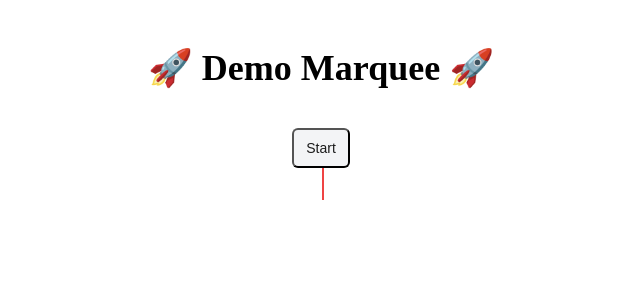
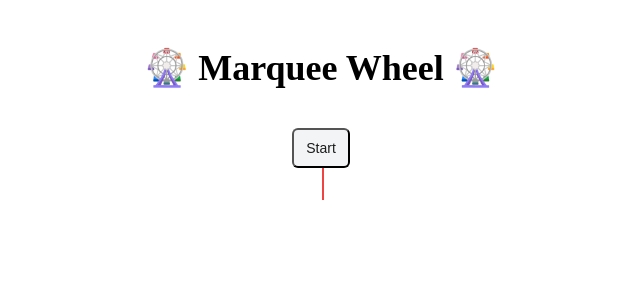
Before and after one commit to willnguyen1312/vue-marquee-wheel, a Vue app: page / in a window 1280 px wide. Shown: the top 300 px of the page, without its empty margins (319-959 px from the left). Built offline with nearby package versions, Linux system fonts and the light colour scheme.

Commit message:
feat: update header 🎡

```diff
--- a/src/App.vue
+++ b/src/App.vue
@@ -101,7 +101,7 @@ const buttonTextLookup = {
 
 <template>
   <div class="m-auto flex flex-col items-center px-4">
-    <h1 class="my-10 text-4xl font-bold">🚀 Demo Marquee 🚀</h1>
+    <h1 class="my-10 text-4xl font-bold">🎡 Marquee Wheel 🎡</h1>
     <button
       class="text-dark-700 bg-gray-100 decoration-none cursor-pointer rounded-md px-3 py-2 text-sm font-medium"
       :disabled="state === 'slowing'"
```
